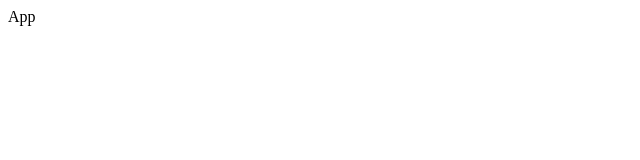
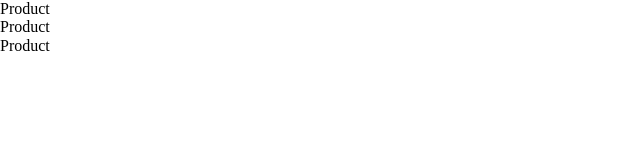
Before and after one commit to Anastasiyaaaaaaa/product-list-app, a React app: page / in a window 1280 px wide. Shown: the top 160 px of the page, without its empty margins (0-640 px from the left). Built offline with nearby package versions, Linux system fonts and the light colour scheme.

Commit message:
скелет проекта

```diff
--- /dev/null
+++ b/src/App.css
@@ -0,0 +1 @@
+.App {}
--- a/src/App.jsx
+++ b/src/App.jsx
@@ -1,3 +1,9 @@
+import React from 'react'
+import './App.css'
+import { Products } from './components/Products';
+
 export const App = () => {
-    return "App";
+    return <div className='App'>
+        <Products />
+    </div>
  }
--- /dev/null
+++ b/src/components/Products/Product/index.jsx
@@ -0,0 +1,6 @@
+import React from 'react'
+import './style.css'
+
+export const Product = () => {
+    return <div className='Product'>Product</div>;
+ }
--- /dev/null
+++ b/src/components/Products/index.jsx
@@ -0,0 +1,11 @@
+import React from 'react'
+import { Product } from './Product';
+import './style.css'
+
+export const Products = () => {
+    return <div className='Products'>
+        <Product />
+        <Product />
+        <Product />
+    </div>
+ }
--- a/src/index.jsx
+++ b/src/index.jsx
@@ -1,8 +1,11 @@
 import React from 'react';
-import { render } from 'react-dom';
+import { createRoot } from 'react-dom/client';
+
+import './index.css'
 import { App } from './App';
+import data from './store/data.json';
 
 
-render(<App />,
-    document.getElementById('root')
-);
+const domContainer = document.querySelector('#root');
+const root = createRoot(domContainer);
+root.render(<App />);
```
Also changed, not shown: src/components/Products/Product/style.css (added), src/components/Products/style.css (added).
